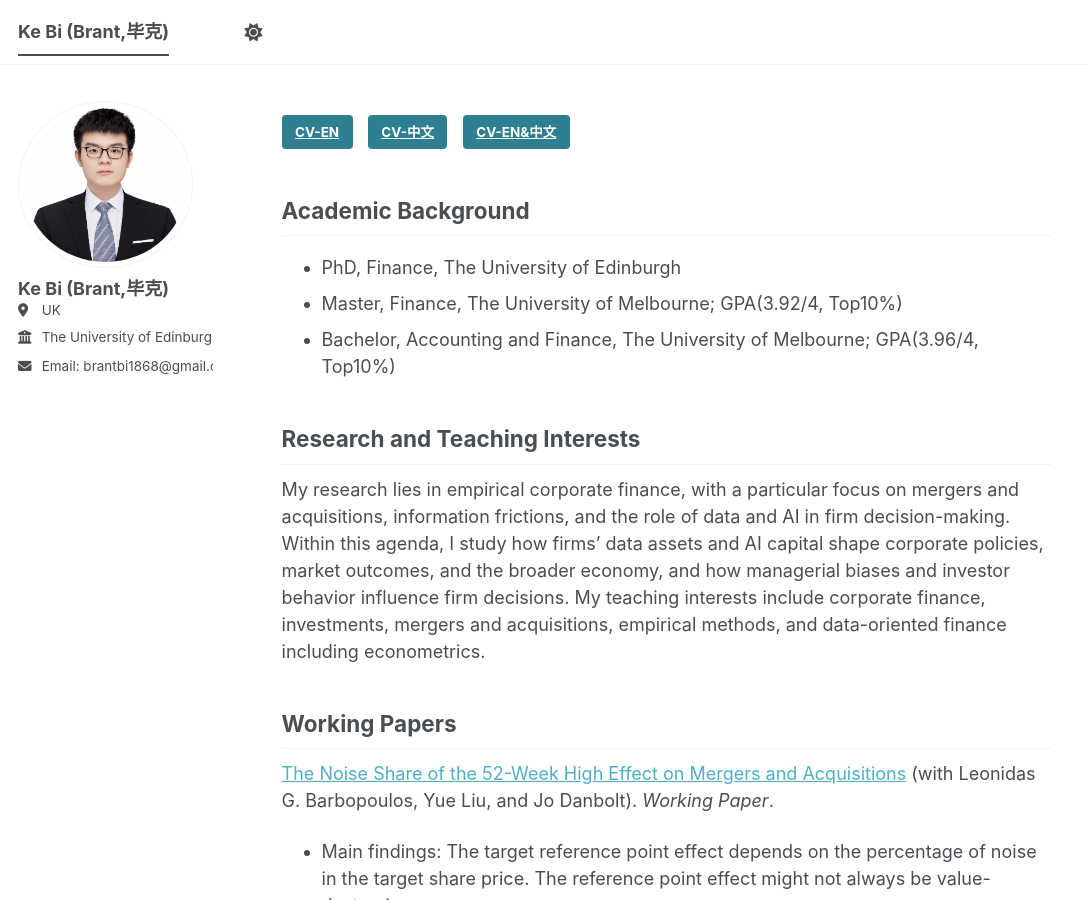
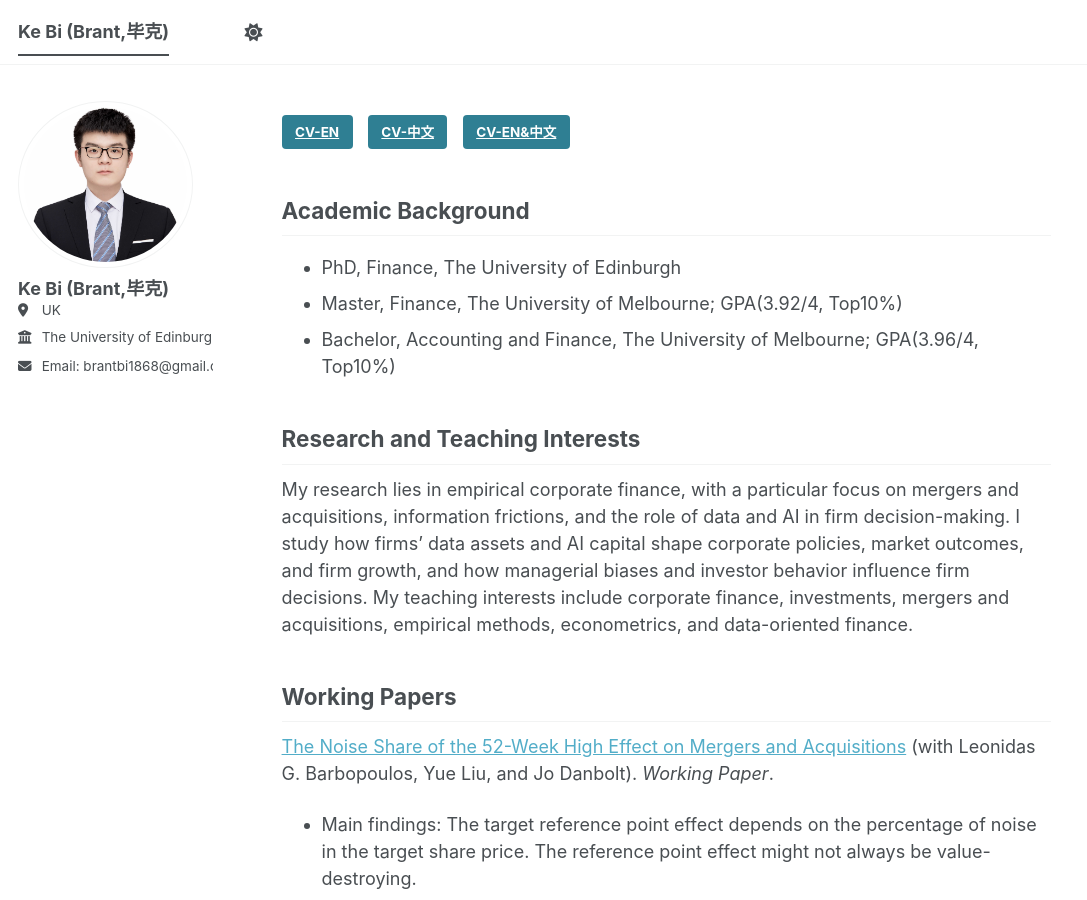
Before and after one commit to brant1868/brant1868.github.io, a Jekyll site: the page built from _pages/about.md, in a window 1280 px wide and 900 px high. Shown: the whole window, without its empty margins (0-1087 px from the left). Built offline with Jekyll 4.4.1, drawn with Linux system fonts in a browser that asks for light colours; a script bundle is joined from its source files by our own code; library files that are not in the unit come from our copies.

Commit message:
Update about.md

```diff
--- a/_pages/about.md
+++ b/_pages/about.md
@@ -22,7 +22,7 @@ Academic Background
 Research and Teaching Interests
 ------
 <!--  My research and teaching interests involve corporate finance, the economics of data and AI, and behavioral finance. Within corporate finance, my research addresses mergers and acquisitions, capital expenditures, and convertible securities. Within the economics of data and AI, my research addresses how firms’ data assets and AI capital shape corporate policies, market outcomes, and the broader economy. Within behavioral finance, my research addresses how managerial biases and investor psychology influence firm decisions. -->
-My research lies in empirical corporate finance, with a particular focus on mergers and acquisitions, information frictions, and the role of data and AI in firm decision-making. Within this agenda, I study how firms’ data assets and AI capital shape corporate policies, market outcomes, and the broader economy, and how managerial biases and investor behavior influence firm decisions. My teaching interests include corporate finance, investments, mergers and acquisitions, empirical methods, and data-oriented finance including econometrics.
+My research lies in empirical corporate finance, with a particular focus on mergers and acquisitions, information frictions, and the role of data and AI in firm decision-making. I study how firms’ data assets and AI capital shape corporate policies, market outcomes, and firm growth, and how managerial biases and investor behavior influence firm decisions. My teaching interests include corporate finance, investments, mergers and acquisitions, empirical methods, econometrics, and data-oriented finance.
 
 Working Papers
 ------
```
